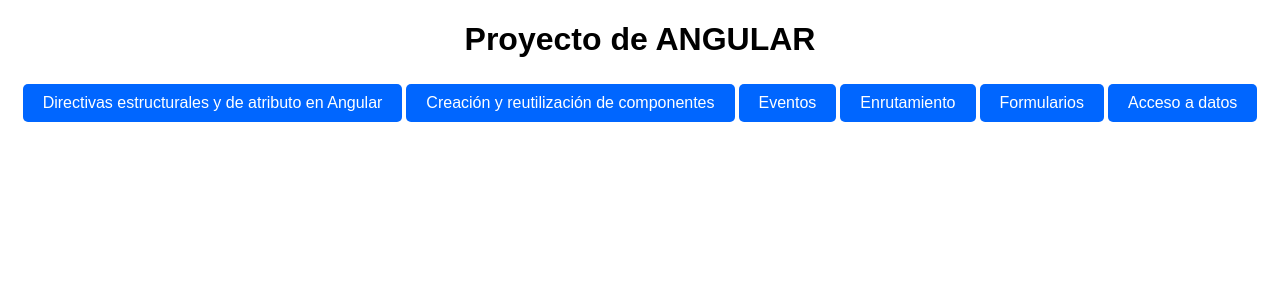
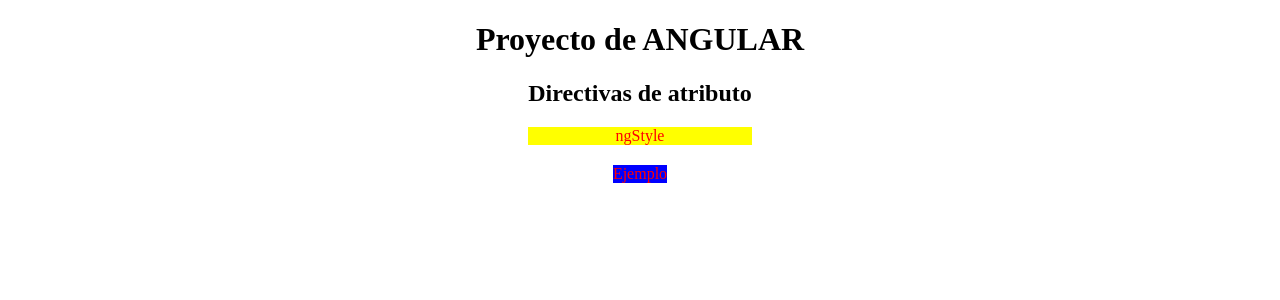
Before and after one commit to migcabvid/ProyectoAngular, an Angular app in the folder angularProyect/: page / in a window 1280 px wide. Shown: the top 300 px of the page. Built offline with nearby package versions, Linux system fonts and the light colour scheme.

Commit message:
Creacion de la directiva ngStyle

```diff
--- a/angularProyect/src/app/app.component.css
+++ b/angularProyect/src/app/app.component.css
@@ -1,29 +1,7 @@
     H1 {
         text-align: center;
     }
-    .btn {
-        background-color: rgb(0, 102, 255);
-        border: none;
-        color: white;
-        padding: 10px 20px;
-        text-align: center;
-        text-decoration: none;
-        display: inline-block;
-        font-size: 16px;
-        margin: 4px 2px;
-        border-radius: 5px;
-        transition: background-color 0.3s, transform 0.3s;
-        cursor: pointer;
-    }
-
-    .btn:hover {
-        background-color: #45a049;
-        }
-
     div {
         margin: 20px auto 0 auto;
         width: fit-content;
     }
-    :host{
-        font-family: Arial, Helvetica, sans-serif;
-    }
--- a/angularProyect/src/app/app.component.html
+++ b/angularProyect/src/app/app.component.html
@@ -1,11 +1,7 @@
 <div>
-  <h1>Proyecto de ANGULAR</h1>
-  <div class="button-container">
-    <button class="btn">Directivas estructurales y de atributo en Angular</button>
-    <button class="btn">Creación y reutilización de componentes</button>
-    <button class="btn">Eventos</button>
-    <button class="btn">Enrutamiento</button>
-    <button class="btn">Formularios</button>
-    <button class="btn">Acceso a datos</button>
+    <h1>Proyecto de ANGULAR</h1>
+  <div>
+    <h2>Directivas de atributo</h2>
+    <p [ngStyle]="{'color':'red','background-color':'#ff0','text-align':'center'}">ngStyle</p>
+    <div><p [ngStyle]="colorEstado">Ejemplo</p></div>
   </div>
-</div>
--- a/angularProyect/src/app/app.component.ts
+++ b/angularProyect/src/app/app.component.ts
@@ -1,14 +1,23 @@
 import { Component } from '@angular/core';
 import { RouterOutlet } from '@angular/router';
+import { CommonModule } from '@angular/common';
 
 @Component({
   selector: 'app-root',
-  imports: [RouterOutlet],
+  imports: [RouterOutlet, CommonModule],
   templateUrl: './app.component.html',
-  styleUrl: './app.component.css'
+  styleUrl: './app.component.css',
 })
 export class AppComponent {
   title = 'angularProyect';
 
-  a
+  mostrarMenu: boolean = false;
+  fMostrarMenu() {
+    this.mostrarMenu = !this.mostrarMenu;
+  }
+
+  colorEstado = {
+    "color": "red",
+    "background-color": "blue"
+  };
 }
```
